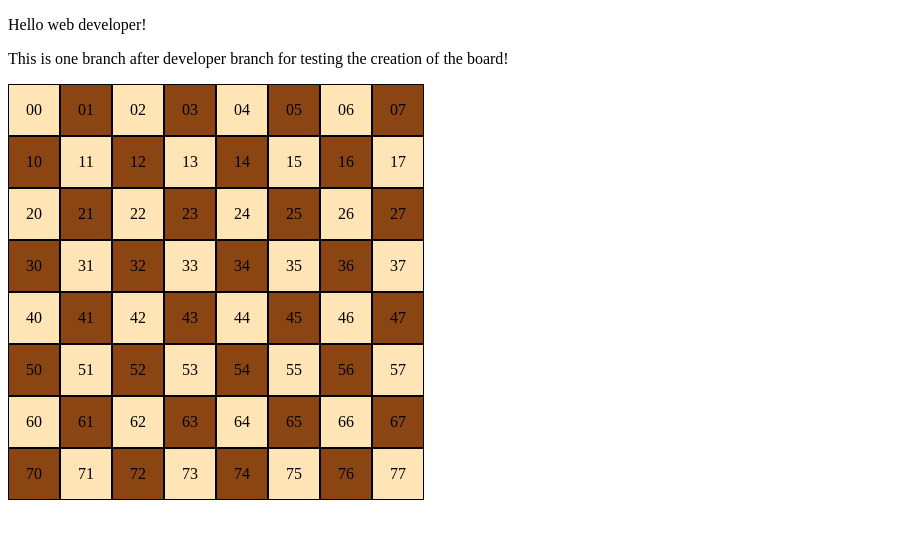
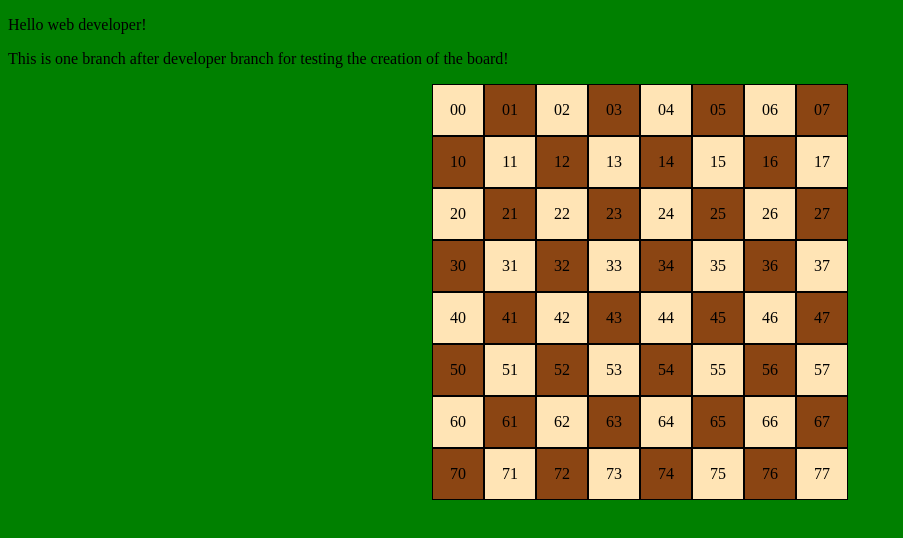
Before and after one commit to SkimZconceited/Phase4-GameTheoryProject-frontend, a React (Create React App) app in the folder client/: page / in a window 1280 px wide. Shown: the top 538 px of the page, without its empty margins (0-903 px from the left). Built offline with nearby package versions, Linux system fonts and the light colour scheme.

Commit message:
apearance enhancement css

```diff
--- a/client/src/Board.css
+++ b/client/src/Board.css
@@ -1,12 +1,15 @@
 .board {
   display: flex;
   flex-direction: column;
+  align-items: center;
 }
 
 .board-row {
   display: flex;
 }
-
+body{
+  background-color: green;
+}
 .cell {
   width: 50px;
   height: 50px;
```
